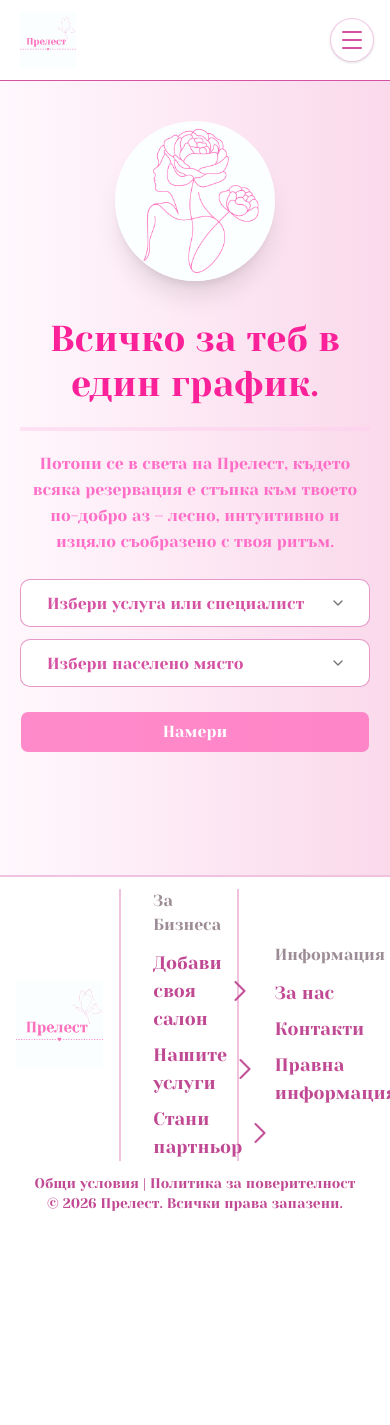
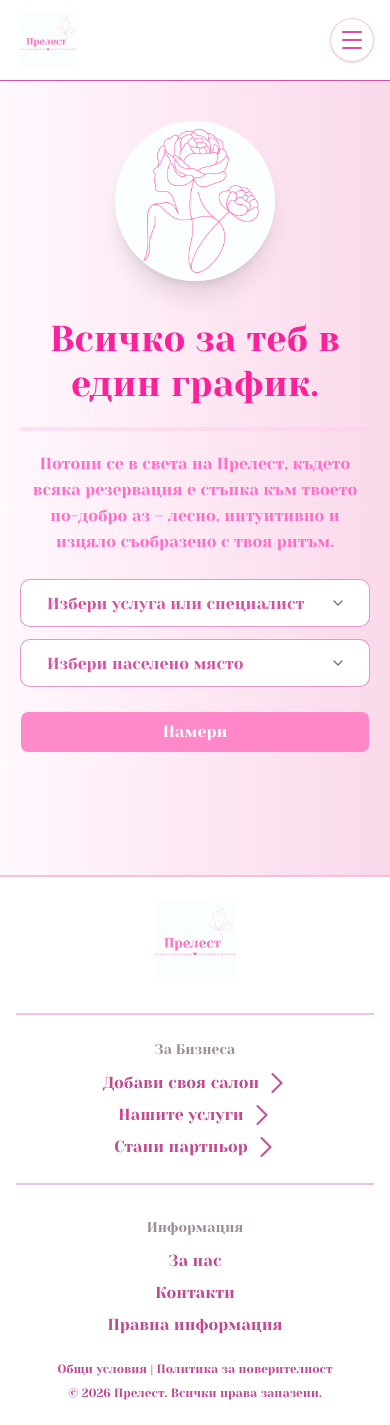
Before and after one commit to burcinismail8/prelest-fe, a Next.js app: page / in a window 390 px wide. Before the commit the page ends 1225 px from the top, so only its background shows below. Built offline with nearby package versions, Linux system fonts and the light colour scheme.

Commit message:
Refactor Footer component for improved layout and responsiveness; enhance styling and adjust text alignment for better user experience across devices.

```diff
--- a/app/components/Footer.tsx
+++ b/app/components/Footer.tsx
@@ -4,17 +4,25 @@ import Link from "next/link";
 
 const Footer = () => {
   return (
-    <div className="border-t-2 border-[#D552A3]/35 text-[#C04993] px-4 py-3 min-[800px]:px-8 min-[800px]:py-2 flex flex-col">
-      <div className="flex justify-between items-center gap-4 min-h-[100px] mb-3">
-        <div className="flex w-1/3 items-center justify-center">
-          <Image src="/white-logo.svg" alt="logo" width={180} height={180} />
+    <div className="border-t-2 border-[#D552A3]/35 px-4 py-6 text-[#C04993] sm:px-6 md:px-8 lg:px-10 xl:px-12 2xl:px-16">
+      <div className="mx-auto flex w-full max-w-[1600px] flex-col gap-8 md:grid md:grid-cols-3 md:items-center md:gap-6 lg:gap-8 xl:gap-10 2xl:gap-12">
+        <div className="flex items-center justify-center md:justify-start">
+          <Image
+            src="/white-logo.svg"
+            alt="logo"
+            width={180}
+            height={180}
+            className="h-20 w-20 sm:h-24 sm:w-24 md:h-28 md:w-28 lg:h-32 lg:w-32 xl:h-36 xl:w-36 2xl:h-40 2xl:w-40"
+          />
         </div>
-        <div className="flex flex-col w-1/3 px-8 justify-center border-r-2 border-l-2 border-[#D552A3]/35">
-          <p className="text-md text-[#9C8C95] mb-3">За Бизнеса</p>
-          <div className="text-lg gap-2 flex flex-col">
+        <div className="flex flex-col border-y-2 border-[#D552A3]/35 py-6 text-center md:border-x-2 md:border-y-0 md:px-6 md:py-0 md:text-left lg:px-8 xl:px-10 2xl:px-12">
+          <p className="mb-3 text-sm text-[#9C8C95] lg:text-base xl:text-lg">
+            За Бизнеса
+          </p>
+          <div className="flex flex-col gap-2 text-base lg:text-lg xl:text-xl">
             <Link
               href="#"
-              className="flex items-center gap-2 hover:text-[#D552A3] hover:underline"
+              className="flex items-center justify-center gap-2 hover:text-[#D552A3] hover:underline md:justify-start"
             >
               Добави своя салон
               <Image
@@ -26,7 +34,7 @@ const Footer = () => {
             </Link>
             <Link
               href="#"
-              className="flex items-center gap-2 hover:text-[#D552A3] hover:underline"
+              className="flex items-center justify-center gap-2 hover:text-[#D552A3] hover:underline md:justify-start"
             >
               Нашите услуги
               <Image
@@ -38,7 +46,7 @@ const Footer = () => {
             </Link>
             <Link
               href="#"
-              className="flex items-center gap-2 hover:text-[#D552A3] hover:underline"
+              className="flex items-center justify-center gap-2 hover:text-[#D552A3] hover:underline md:justify-start"
             >
               Стани партньор
               <Image
@@ -50,9 +58,11 @@ const Footer = () => {
             </Link>
           </div>
         </div>
-        <div className="flex flex-col w-1/3 px-5 justify-center">
-          <p className="text-md text-[#9C8C95] mb-3">Информация</p>
-          <div className="text-lg gap-2 flex flex-col">
+        <div className="flex flex-col text-center md:px-4 md:text-left lg:px-6 xl:px-8 2xl:px-10">
+          <p className="mb-3 text-sm text-[#9C8C95] lg:text-base xl:text-lg">
+            Информация
+          </p>
+          <div className="flex flex-col gap-2 text-base lg:text-lg xl:text-xl">
             <div>
               <Link href="#" className="hover:text-[#D552A3] hover:underline">
                 За нас
@@ -71,7 +81,7 @@ const Footer = () => {
           </div>
         </div>
       </div>
-      <div className="flex justify-between items-center flex-col text-sm">
+      <div className="mx-auto mt-6 lg:mt-10 flex w-full max-w-[1600px] items-center justify-between gap-2 text-center text-xs lg:text-sm flex-col md:text-left xl:text-base">
         <div>
           <Link href="#" className="hover:text-[#D552A3] hover:underline">
             Общи условия
```
